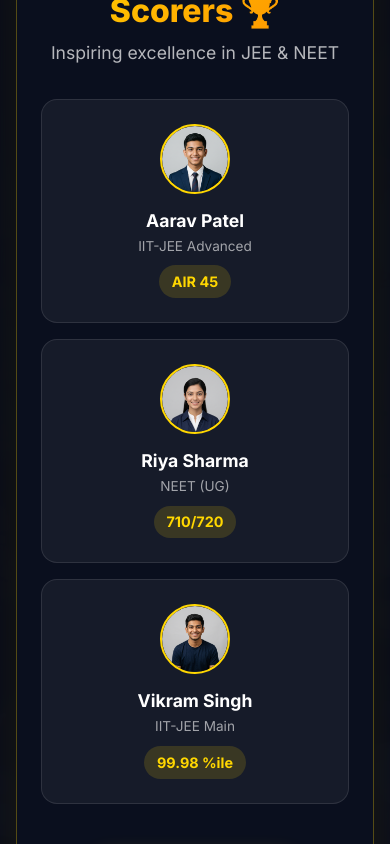
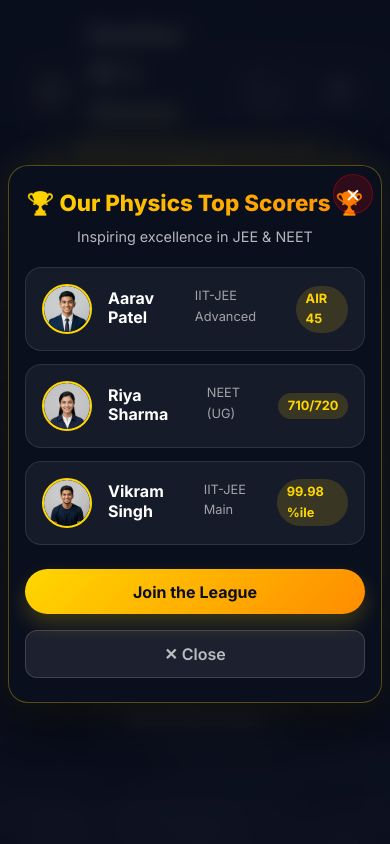
Before and after one commit to mrunali-hatzade/deshkar-sir-classes-, a Next.js app: page / in a window 390 px wide. Shown: the top 844 px of the page. Built offline with nearby package versions, Linux system fonts and the light colour scheme.

Commit message:
Fix TopScorersPopup mobile: visible close button, scrollable modal, tap overlay to dismiss

```diff
--- a/src/components/TopScorersPopup.module.css
+++ b/src/components/TopScorersPopup.module.css
@@ -9,6 +9,8 @@
   justify-content: center;
   padding: 1rem;
   animation: fadeIn 0.4s ease-out;
+  overflow-y: auto;
+  -webkit-overflow-scrolling: touch;
 }
 
 .modal {
@@ -22,21 +24,53 @@
   box-shadow: 0 25px 60px rgba(0, 0, 0, 0.5), 0 0 40px rgba(255, 215, 0, 0.1);
   animation: slideUp 0.5s cubic-bezier(0.4, 0, 0.2, 1);
   text-align: center;
+  margin: auto;
 }
 
 .closeBtn {
   position: absolute;
-  top: 15px;
-  right: 20px;
-  background: none;
-  border: none;
-  color: rgba(255, 255, 255, 0.6);
-  font-size: 2rem;
+  top: 12px;
+  right: 12px;
+  background: rgba(255, 255, 255, 0.1);
+  border: 1px solid rgba(255, 255, 255, 0.2);
+  color: white;
+  font-size: 1.8rem;
+  width: 44px;
+  height: 44px;
+  border-radius: 50%;
   cursor: pointer;
-  transition: color 0.3s ease;
+  transition: all 0.3s ease;
+  display: flex;
+  align-items: center;
+  justify-content: center;
+  line-height: 1;
+  z-index: 10;
 }
 
 .closeBtn:hover {
+  background: rgba(255, 215, 0, 0.2);
+  border-color: rgba(255, 215, 0, 0.4);
+  color: #ffd700;
+}
+
+.closeBtnBottom {
+  display: none;
+  width: 100%;
+  margin-top: 1rem;
+  padding: 0.8rem;
+  background: rgba(255, 255, 255, 0.08);
+  border: 1px solid rgba(255, 255, 255, 0.15);
+  color: rgba(255, 255, 255, 0.7);
+  font-size: 1rem;
+  font-weight: 600;
+  border-radius: 12px;
+  cursor: pointer;
+  transition: all 0.3s ease;
+  font-family: inherit;
+}
+
+.closeBtnBottom:hover {
+  background: rgba(255, 255, 255, 0.12);
   color: white;
 }
 
@@ -156,11 +190,82 @@
 }
 
 @media (max-width: 768px) {
+  .overlay {
+    padding: 0.5rem;
+    align-items: flex-start;
+    padding-top: 2rem;
+  }
+
+  .modal {
+    padding: 1.5rem 1rem;
+    border-radius: 20px;
+    max-height: calc(100vh - 4rem);
+    overflow-y: auto;
+    -webkit-overflow-scrolling: touch;
+  }
+
+  .closeBtn {
+    top: 8px;
+    right: 8px;
+    width: 40px;
+    height: 40px;
+    font-size: 1.5rem;
+    background: rgba(255, 0, 0, 0.15);
+    border-color: rgba(255, 0, 0, 0.3);
+  }
+
+  .closeBtnBottom {
+    display: block;
+  }
+
+  .header h2 {
+    font-size: 1.4rem;
+  }
+
+  .header p {
+    font-size: 0.9rem;
+    margin-bottom: 1.2rem;
+  }
+
   .grid {
     grid-template-columns: 1fr;
+    gap: 0.8rem;
+    margin-bottom: 1.5rem;
+  }
+
+  .card {
+    display: flex;
+    align-items: center;
     gap: 1rem;
+    padding: 1rem;
+    text-align: left;
   }
-  .modal {
-    padding: 2rem 1.5rem;
+
+  .imageWrap {
+    width: 50px;
+    height: 50px;
+    margin: 0;
+    flex-shrink: 0;
+  }
+
+  .card h4 {
+    font-size: 1rem;
+    margin: 0 0 0.15rem;
+  }
+
+  .exam {
+    font-size: 0.8rem;
+    margin-bottom: 0.3rem;
+  }
+
+  .rank {
+    font-size: 0.8rem;
+    padding: 0.2rem 0.6rem;
+  }
+
+  .ctaBtn {
+    width: 100%;
+    font-size: 1rem;
+    padding: 0.8rem;
   }
 }
--- a/src/components/TopScorersPopup.tsx
+++ b/src/components/TopScorersPopup.tsx
@@ -20,15 +20,25 @@
     return () => window.removeEventListener('openTopScorers', handleOpen);
   }, []);
 
+  // Lock body scroll when popup is open
+  useEffect(() => {
+    if (isOpen) {
+      document.body.style.overflow = 'hidden';
+    } else {
+      document.body.style.overflow = '';
+    }
+    return () => { document.body.style.overflow = ''; };
+  }, [isOpen]);
+
   if (!isOpen) return null;
 
   return (
-    <div className={styles.overlay}>
-      <div className={styles.modal}>
-        <button className={styles.closeBtn} onClick={() => setIsOpen(false)}>×</button>
+    <div className={styles.overlay} onClick={() => setIsOpen(false)}>
+      <div className={styles.modal} onClick={(e) => e.stopPropagation()}>
+        <button className={styles.closeBtn} onClick={() => setIsOpen(false)} aria-label="Close popup">×</button>
         <div className={styles.header}>
           <h2>🏆 Our Physics Top Scorers 🏆</h2>
-          <p>Inspiring excellence in JEE & NEET</p>
+          <p>Inspiring excellence in JEE &amp; NEET</p>
         </div>
         <div className={styles.grid}>
           <div className={styles.card}>
@@ -77,6 +87,9 @@
         <button className={styles.ctaBtn} onClick={() => { setIsOpen(false); document.getElementById('contact')?.scrollIntoView({ behavior: 'smooth' }); }}>
           Join the League
         </button>
+        <button className={styles.closeBtnBottom} onClick={() => setIsOpen(false)}>
+          ✕ Close
+        </button>
       </div>
     </div>
   );
```
